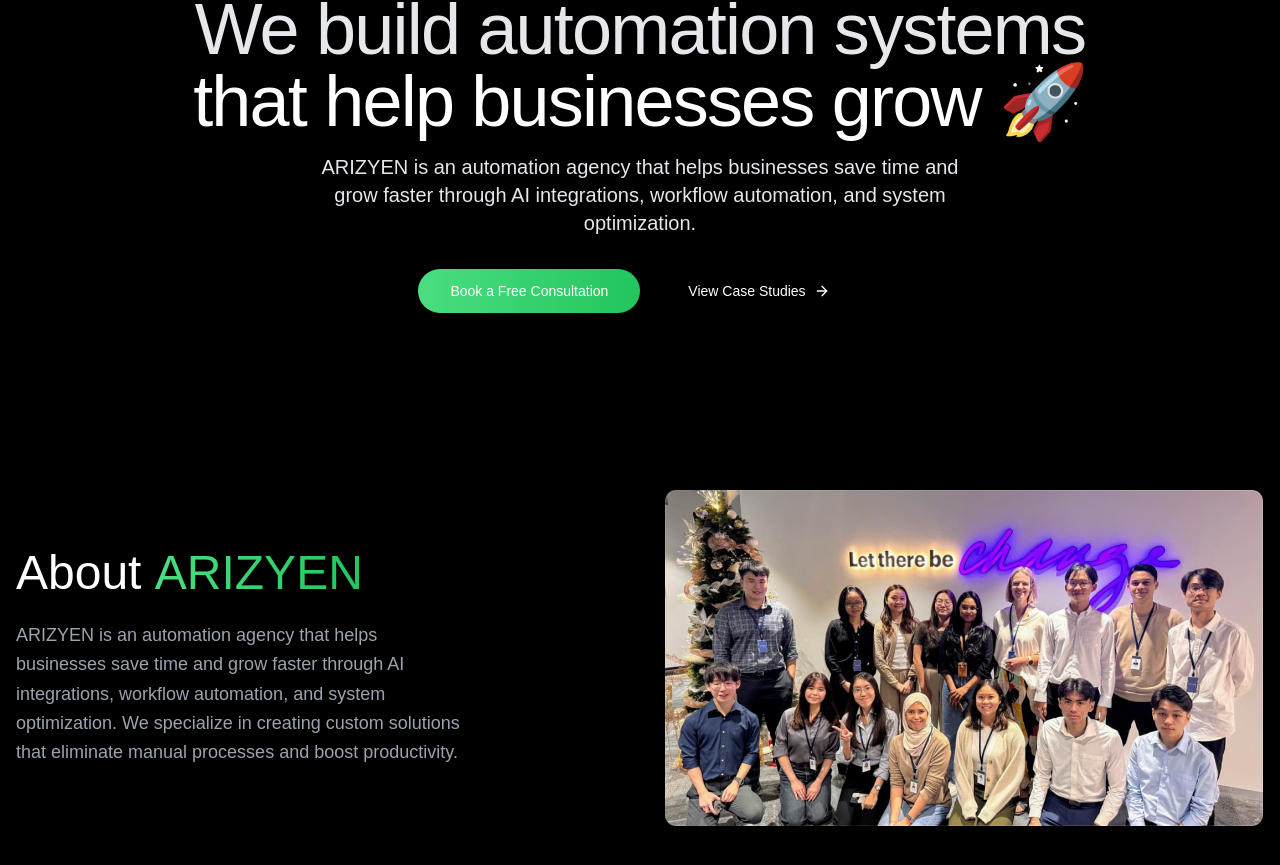
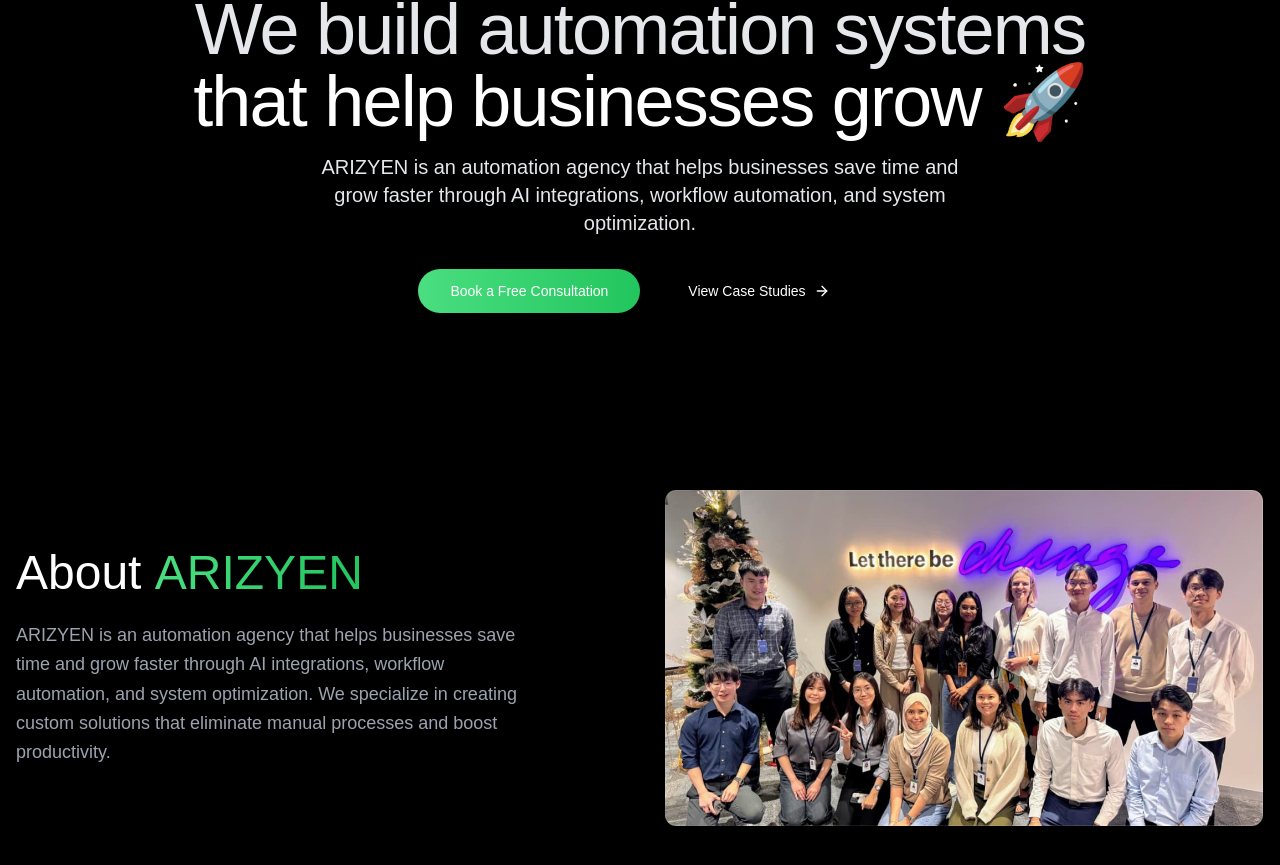
Before and after one commit to aarizfir21/crypto-trade-template-9395, a React (Vite) app: page / in a window 1280 px wide. Shown: the part 221-1086 px from the top of the page. Built offline with nearby package versions, Linux system fonts and the light colour scheme; a web font is replaced by a local one.

Commit message:
Adjust paragraph to 4 lines

```diff
--- a/src/pages/Index.tsx
+++ b/src/pages/Index.tsx
@@ -92,7 +92,7 @@ const Index = () => {
               initial={{ opacity: 0, y: 20 }}
               animate={{ opacity: 1, y: 0 }}
               transition={{ delay: 0.1, duration: 0.5 }}
-              className="text-lg text-gray-400 leading-relaxed text-left max-w-md"
+              className="text-lg text-gray-400 leading-relaxed text-left max-w-lg"
             >
               ARIZYEN is an automation agency that helps businesses save time and grow faster through AI integrations, workflow automation, and system optimization. We specialize in creating custom solutions that eliminate manual processes and boost productivity.
             </motion.p>
```
